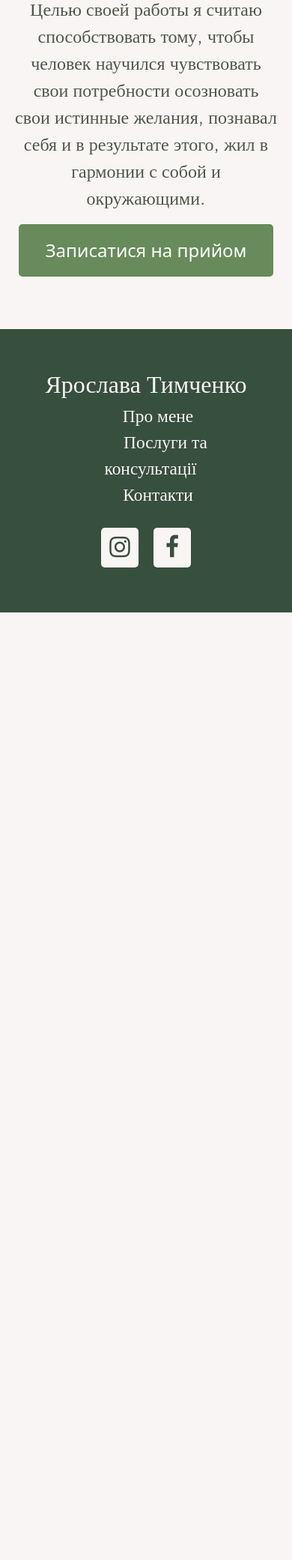
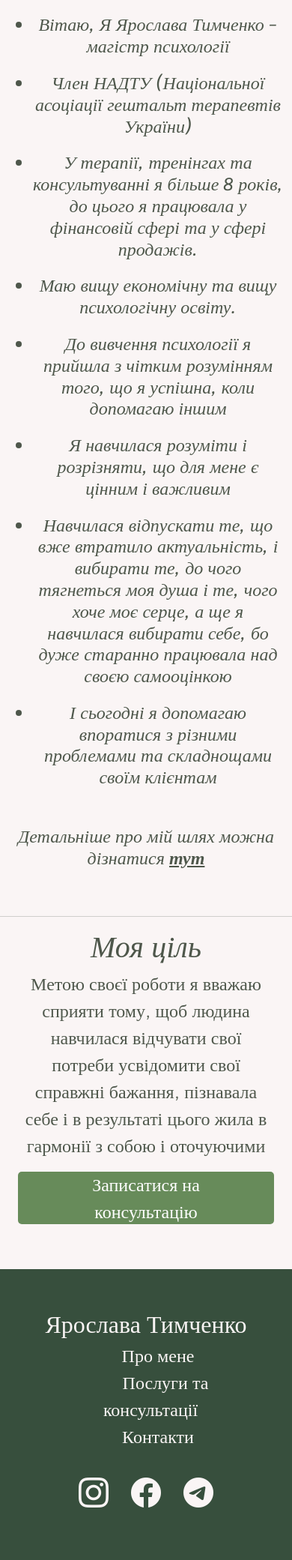
Before and after one commit to DimaPysmennyi/psychiatrist-project, a Django app: page / in a window 390 px wide. Shown: the part 2917-4998 px from the top of the page at 75% size. Before the commit the page ends 3734 px from the top, so only its background shows below. Run offline with Django 4.2, Linux system fonts and the light colour scheme.

Commit message:
project finished

```diff
--- a/clinic/clinicapp/static/clinicapp/css/style.css
+++ b/clinic/clinicapp/static/clinicapp/css/style.css
@@ -247,17 +252,14 @@ nav ul li a{
     display: flex;
     width: 100%;
     justify-content: center;
-    text-align: center;
+    /* text-align: center; */
     font-family: 'Krub';
+    /* margin-bottom: 20px;  */
 
 }
 
-.about-me-div p{
-    font-size: 20px;
-}
-
 .img{
-    height: 300px;
+    height: 800px;
 }
 
 .exp-h3{
@@ -268,11 +270,12 @@ nav ul li a{
 
 .about-me-p{
     text-align: none;
-    font-size: 20px;
+    font-size: 24px;
 }
 
 .about-me-p2{
-    font-size: 32px;
+    font-size: 24px;
+    margin-top: 50px;
     font-style: italic;
 }
 
@@ -358,7 +361,7 @@ nav ul li a{
 
 h2{
     font-family: 'Krub';
-    text-align: center;
+    /* text-align: center; */
 }
 
 .container-row{
@@ -463,16 +470,17 @@ form{
     display: flex;
     flex-direction: column;
     align-items: center;
-    /* justify-content: center; */
+    justify-content: center;
     width: 100%;
     /* height: 500px; */
-    padding:20px;
+    /* padding: 20px; */
 }
 
 .goal-h2{
     font-family: 'Krub';
+    text-align: center;
     font-size: 40px;
-    font-weight: 500;
+    font-style: italic;
 }
 
 .goal-p{
@@ -486,14 +494,12 @@ form{
 }
 
 .goal-button{
-    /* width: 130%; */
     height: 70px;
     padding: 0 35px 0 35px;
     outline: none;
     border: none;
     border-radius: 5px;
-    /* font-family: "Krub"; */
-    /* font-weight: 500; */
+    font-family: "Krub";
     color: white;
     font-size: 24px;
     background-color: #678b5a;
@@ -639,8 +649,14 @@ form{
 }
 
 .about-p{
-    font-size: 18px;
+    text-align: none;
+    font-size: 24px;
+    margin-top: 20px;
     font-family: 'Krub';
+}
+
+.about-p-continued{
+    text-align: center;
 }
 
 .img-about{
@@ -678,33 +694,36 @@ footer .social{
 .footer-nav{
     display: flex;
     justify-content: center;
-    align-items: center;
+    /* align-items: center; */
     list-style: none;
 }
 
-footer .logo{
+.footer-logo{
     display: flex;
     justify-content: center;
-    text-align: center;
+
+    /* font-size: 2em;
+    */
+}
+
+.footer-logo .logo{
     text-decoration: none;
     color: #faf5f5;
-    font-size: 2em;
+    font-size: 32px;
+    text-align: center;
 }
 
 .footer-nav li a{
+    font-family: 'Krub';
     text-decoration: none;
     text-align: center;
     margin: 20px;
+    font-size: 24px;
     color: #faf5f5;
-    font-size: 1.3em;
+    /* font-size: 1.3em; */
     transition: 0.5s;
 }
 
-.footer-nav li{
-    /* display: flex; */
-    /* justify-content: center; */
-    text-align: center;
-}
 
 .footer-nav li a:hover{
     opacity: 0.7;
@@ -713,45 +732,51 @@ footer .logo{
 
 footer .social a{
     text-decoration: none;
-    padding: 10px;
+    /* padding: 10px; */
+    /* padding: 5px 5px 5px 5px; */
     width: 50px;
     margin: 10px;
     text-align: center;
-    background-color: #faf5f5;
+    /* background-color: #faf5f5; */
     border-radius: 5px;
     transition: 0.3s;
 }
 
 footer .social a i{
-    font-size: 2em;
-    color: #374f3d
-}
-
-#inst:hover{
-    background-color: #374f3d;
-    /* color: #faf5f5; */
+    font-size: 40px;
+    color: #faf5f5;
+    transition: all ease 0.3s;
 }
 
 #inst:hover i{
-    color: #faf5f5;
-}
-
-#facebook:hover{
-    background-color: #374f3d;
-    color: #faf5f5;
+    /* background-color: #faf5f5; */
+    /* color: #374f3d; */
+    opacity: 0.7;
 }
 
 #facebook:hover i{
-    color: #faf5f5;
+    opacity: 0.7;
+}
+
+#telegram:hover i{
+    opacity: 0.7;
+}
+
+.services-div{
+    padding-top: 20px;
 }
 
 .img-consult{
-    height: 500px;
+    height: 550px;
+}
+
+.img-button{
+    gap: 10px;
 }
 
 .consult-h2{
     text-align: center;
-    font-style: 40px;
+    font-style: 32px;
     font-family: 'Krub';
     font-style: italic;
 }
@@ -767,22 +792,24 @@ footer .social a i{
     border-right: 1px
 }
 
-ul{
+/* ul{
     font-family: 'Krub';
     font-size: 18px;
+} */
+
+.consult-ul{
+    font-size: 24px;
+    font-family: 'Krub';
 }
 
-.consult-ul{
-    font-size: 20px;
+.consult-theme{
     list-style-image: url("../images/iconmonstr-check-mark-5.svg");
 }
-
-
 
 .consult-p{
     text-align: center;
     font-family: 'Krub';
-    font-size: 18px
+    font-size: 24px
 }
 
 /* .img-couple{
--- a/clinic/clinicapp/static/clinicapp/js/header.js
+++ b/clinic/clinicapp/static/clinicapp/js/header.js
@@ -2,5 +2,5 @@ const checkBtn = document.querySelector(".checkbtn");
 const check =  document.querySelector("#check");
 
 checkBtn.addEventListener("click", (event) => {
-    check.checked = true;
+    check.classList.toggle("checked");
 })
--- a/clinic/clinicapp/static/clinicapp/js/main.js
+++ /dev/null
@@ -1,10 +0,0 @@
-const btnAbout = document.querySelector("#find-about");
-const btnService = document.querySelector("#find-service");
-
-btnAbout.addEventListener("click", () => {
-    window.location.replace("/about");
-});
-
-btnService.addEventListener("click", () => {
-    window.location.replace("/form");
-})
--- a/clinic/clinicapp/templates/clinicapp/base.html
+++ b/clinic/clinicapp/templates/clinicapp/base.html
@@ -11,12 +11,13 @@
     <link href="https://cdn.jsdelivr.net/npm/bootstrap@5.3.3/dist/css/bootstrap.min.css" rel="stylesheet" integrity="sha384-QWTKZyjpPEjISv5WaRU9OFeRpok6YctnYmDr5pNlyT2bRjXh0JMhjY6hW+ALEwIH" crossorigin="anonymous">
     <script defer src="https://cdn.jsdelivr.net/npm/bootstrap@5.3.3/dist/js/bootstrap.bundle.min.js" integrity="sha384-YvpcrYf0tY3lHB60NNkmXc5s9fDVZLESaAA55NDzOxhy9GkcIdslK1eN7N6jIeHz" crossorigin="anonymous"></script>
 
+    <link rel="stylesheet" href="https://cdn.jsdelivr.net/npm/bootstrap-icons@1.11.3/font/bootstrap-icons.min.css">
+
     <link rel="stylesheet" href="https://cdnjs.cloudflare.com/ajax/libs/font-awesome/4.7.0/css/font-awesome.min.css">
 
     <link rel="stylesheet" href="{% static 'clinicapp/css/style.css' %}">
 
     <script defer src="{% static 'clinicapp/js/header.js' %}"></script>
-    <script defer src="{% static 'clinicapp/js/main.js' %}"></script>
     <script defer src="{% static 'clinicapp/js/jquery-3.7.1.min.js' %}"></script>
     <script defer src="{% static 'clinicapp/js/ajax.js' %}"></script>
     <!-- <script defer src="{% static 'clinicapp/js/footer.js' %}"></script> -->
@@ -33,7 +34,7 @@
 
         <!-- <ion-icon class="burger" name="menu-outline"></ion-icon> -->
 
-        <ul>
+        <ul class="nav-ul">
             <li><a class="link" href="{% url 'about' %}">Про мене</a></li>
             <li><a class="link" href="{% url 'services' %}">Послуги та консультації</a></li>
             <li><a class="link" href="{% url 'contacts' %}">Контакти</a></li>
@@ -61,8 +62,9 @@
         </ul>
 
         <div class="social">
-            <a href="https://www.instagram.com/yaroslava_timchenko?igsh=MTNiOXR2cndtejQ3cA==" id="inst"><i class="fa fa-instagram"></i></a>
-            <a href="https://www.facebook.com/Yaroslava.Tymchenko5" id="facebook"><i class="fa fa-facebook"></i></a>
+            <a href="https://www.instagram.com/yaroslava_timchenko?igsh=MTNiOXR2cndtejQ3cA==" id="inst"><i class="bi bi-instagram"></i></a>
+            <a href="https://www.facebook.com/Yaroslava.Tymchenko5" id="facebook"><i class="bi bi-facebook"></i></a>
+            <a href="https://t.me/yaroslava_psiholog" id="telegram"><i class="bi bi-telegram"></i></a>
         </div>
         <!-- <p>Номер телефону: +380981607852</p>
         <p>Телеграм: @yaroslava_psiholog</p>  -->
--- a/clinic/clinicapp/templates/clinicapp/main.html
+++ b/clinic/clinicapp/templates/clinicapp/main.html
@@ -13,15 +13,18 @@
 </head>
 <body>
     {% block content %}
-        <div class="main-div container justify-content-center container-fluid">
-            <div class="row align-items-center mx-auto">
-                <div class="col col-12 col-lg-6">
+        <div class="main-div container container-fluid">
+            <div class="row mx-auto">
+                <div class="col col-12 col-lg-6 d-flex justify-content-space-between">
                     <div class="text-div">
-                        <h1 class="headline">Вітаю, я Ярослава Тимченко.</h1>
-                        <p class="main-p">Магістр психології.</p>
-                        <p class="main-p">Член НАГТУ (Національної асоціації гештальт терапевтів України).</p>
-                        <p class="main-p">Вища економічна та вища психологічна освіта.</p>
-                        <p class="main-p">У терапії, тренінгах та консультуванні я більше 8 років, до цього я працювала у фінансовій сфері та у сфері продажів.</p>
+                        <h1 class="headline">Вітаю, я Ярослава Тимченко</h1>
+                        <ul>
+                            <li class="main-p">Магістр психології</li>
+                            <li class="main-p">Член НАГТУ (Національної асоціації гештальт терапевтів України)</li>
+                            <li class="main-p">Вища економічна та вища психологічна освіта</li>
+                            <li class="main-p">У терапії, тренінгах та консультуванні я більше 8 років, до цього я працювала у фінансовій сфері та у сфері продажів</li>
+                        </ul>
+
 
                         <div class="buttons">
                             <button type="button" class="find-service" id="find-service">Підібрати сеанс</button>
@@ -30,7 +33,7 @@
                     </div>
                 </div>
                 <div class="col col-12 col-lg-6 text-center img-col">
-                    <img class = "img-main img-fluid" src="{% static 'clinicapp/images/IMG_8420.JPG' %}">
+                    <img class = "img-main img-fluid img-thumbnail" src="{% static 'clinicapp/images/IMG_8420.JPG' %}">
                 </div>
 
 
@@ -50,6 +53,12 @@
                 </div>
                 <div class="col">
                     <div class="consultations text-center">
+                        <p class="number">> 300+</p>
+                        <p class="number-p">клієнтів</p>
+                    </div>
+                </div>
+                <div class="col">
+                    <div class="consultations text-center">
                         <p class="number">> 3000+</p>
                         <p class="number-p">особистих консультацій</p>
                     </div>
@@ -59,30 +68,38 @@
         </div>
         <hr>
         <div class="about-me-div container">
+            <h2 class="exp-h2">Про мене</p>
             <div class="row">
                 <div class="col col-12 col-lg-6">
-                    <p class="about-me-p">Про мене</p>
-                    <h3 class="exp-h3">Мені 43 роки, я мама 14-річного сина.</h3>
-                    <img class="img" src="{% static 'clinicapp/images/IMG_6346.JPG' %}" alt="">
+                    <img class="img img-thumbnail" src="{% static 'clinicapp/images/IMG_6346.JPG' %}" alt="">
                 </div>
                 <div class="col about-text">
-                    <p>Вітаю, Я Ярослава Тимченко - магістр психології. Член НАДТУ (Національної асоціації гештальт терапевтів України).</p>
-                    <p>У терапії, тренінгах та консультуванні я більше 8 років, до цього я працювала у фінансовій сфері та у сфері продажів. <br>Маю вищу економічну та вищу психологічну освіту.  <br>До вивчення психології я прийшла з чітким розумінням того, що я успішна, коли допомагаю іншим. <br>Я навчилася розуміти і розрізняти, що для мене є цінним і важливим. <br>Навчилася відпускати те, що вже втратило актуальність, і вибирати те, до чого тягнеться моя душа і те, чого хоче моє серце, а ще я навчилася вибирати себе, бо дуже старанно працювала над своєю самооцінкою. <br>І сьогодні я допомагаю впоратися з різними проблемами та складнощами своїм клієнтам.</p>
+                    <ul>
+                        <li class="about-p">Вітаю, Я Ярослава Тимченко - магістр психології</li>
+                        <li class="about-p">Член НАДТУ (Національної асоціації гештальт терапевтів України)</li>
+                        <li class="about-p">У терапії, тренінгах та консультуванні я більше 8 років, до цього я працювала у фінансовій сфері та у сфері продажів.
+                        <li class="about-p">Маю вищу економічну та вищу психологічну освіту. </li>
+                        <li class="about-p">До вивчення психології я прийшла з чітким розумінням того, що я успішна, коли допомагаю іншим</li>
+                        <li class="about-p">Я навчилася розуміти і розрізняти, що для мене є цінним і важливим</li>
+                        <li class="about-p">Навчилася відпускати те, що вже втратило актуальність, і вибирати те, до чого тягнеться моя душа і те, чого хоче моє серце, а ще я навчилася вибирати себе, бо дуже старанно працювала над своєю самооцінкою</li>
+                        <li class="about-p">І сьогодні я допомагаю впоратися з різними проблемами та складнощами своїм клієнтам</li>
+                    </ul>
+                    <p class="about-me-p2">Детальніше про мій шлях можна дізнатися <a href="{% url 'about' %}"><b>тут</b></a></p>
                 </div>
-                <p class="about-me-p2">Детальніше про мій шлях можна дізнатися <a href="{% url 'about' %}">тут</a></p>
-                <hr>
             </div>
         </div>
+        <hr>
 
 
 
-        <div class="goal-div">
-            <h2 class="goal-h2">Моя ціль</h2>
-            <p class="goal-p">Целью своей работы я считаю способствовать тому, чтобы человек научился чувствовать свои потребности осозновать свои истинные желания, познавал себя и в результате этого, жил в гармонии с собой и окружающими.</p>
-            <a href="{% url 'form' %}">
-                <button type="button" class="goal-button">Записатися на прийом</button>
-            </a>
-
+        <div class="goal-div container">
+            <div class="row mx-auto">
+                <h2 class="goal-h2">Моя ціль</h2>
+                <p class="goal-p">Метою своєї роботи я вважаю сприяти тому, щоб людина навчилася відчувати свої потреби усвідомити свої справжні бажання, пізнавала себе і в результаті цього жила в гармонії з собою і оточуючими</p>
+                <a href="{% url 'form' %}">
+                    <button type="button" class="goal-button">Записатися на консультацію</button>
+                </a>
+            </div>
         </div>
     {% endblock %}
 </body>
--- a/clinic/clinicapp/views.py
+++ b/clinic/clinicapp/views.py
@@ -1,53 +1,99 @@
 from django.shortcuts import render, redirect
-from django.http import JsonResponse
-from django.core.mail import EmailMessage
-# from asyncio import create_task
-from .forms import UserForm
-from .models import User
-from clinic.settings import DEFAULT_FROM_EMAIL, EMAIL_HOST_USER
+from validate_email import validate_email
+from phone_number_validator.validator import PhoneNumberValidator
 
 
-# Create your views here.
+def validate_email_address(value):
+    email = validate_email(value, verify=True)
+    if email == False:
+        return False
 
-# asyncio.set_event_loop_policy(asyncio.WindowsSelectorEventLoopPolicy())
+def validate_phone_number(value):
+    validator = PhoneNumberValidator(api_key='num_live_ROMrNcOIBkh4nuVGQCy5i5qqsBNbXZGTdcdKLrw4')
+    if not validator.validate(value):
+        return False
 
+
+
+#Імпорт класу JsonResponse
+from django.http import JsonResponse
+
+#Імпорт класу EmailMessage для створення повідомлення на email
+from django.core.mail import EmailMessage
+
+# Імпорт форми UserForm
+from .forms import UserForm
+
+# Імпорт моделі User
+from .models import User
+
+# Імпорт константи DEFAULT_FROM_EMAIL, в якій міститься адреса відправника email
+from clinic.settings import DEFAULT_FROM_EMAIL
+
+
+# Функція відображення файлу main.html
 def main_view(request):
     return render(request, 'clinicapp/main.html')
 
+# Функція відображення файлу contacts.html
 def contacts_view(request):
     return render(request, 'clinicapp/contacts.html')
 
+# Функція відображення файлу form.html
 def form_view(request):
+    # Отримуємо форму з forms.py
     form = UserForm()
-    # print(form)
-    form = UserForm()
-    # print(form)
     return render(request, 'clinicapp/form.html', context={'form': form})
 
+# Функція відображення файлу services.html
 def services_view(request):
     return render(request, 'clinicapp/services.html')
 
+
+# Функція відображення файлу about.html
 def about_view(request):
     return render(request, 'clinicapp/about.html')
 
+
+# Функція для приймання запиту після відправки форми
 def handle_form_request(request):
     if request.method == "POST":
+        # Отримуємо дані користувача із форми
         form = UserForm(request.POST)
+        # Якщо форма правильно заповнена:
         if form.is_valid():
+            # Заносимо дані користувача у модель User
+            form = UserForm(request.POST, instance=user)
+
+            if validate_email_address(form.data["email"]) == False:
+                return JsonResponse({"message": "Не дійсний e-mail!"})
+
+            if validate_email_address(form.data["phone"]) == False:
+                return JsonResponse({"message": "Не дійсний номер телефону!"})
+
             user = User.objects.create(**form.cleaned_data)
-            form = UserForm(request.POST, instance=user)
+
+            # Зберігаємо форму
             form.save()
+
+            # Створюємо змінну із текстом для відправки повідомлення на пошту
             text = f"Новий запис! \n{request.POST.get('name')} {request.POST.get('surname')} \n{request.POST.get('phone')} \n{request.POST.get('email')} \nКоментар: {request.POST.get('comment')}"
 
+            # Об'єкт класу повідомлення
             message = EmailMessage(
-                subject = "Новий запис!",
-                body = f"Новий запис!\n{text}",
-                from_email = DEFAULT_FROM_EMAIL,
-                to = ["communityservine@gmail.com"]
+                subject = "Новий запис!", # тема
+                body = text, # текст повідомлення
+                from_email = DEFAULT_FROM_EMAIL, # відправник
+                to = ["communityservine@gmail.com"] # кому
             )
+
+            # Відправка повідомлення
             message.send()
 
+            # Повертається Json-відповідь до клієнта
             return JsonResponse({"message": "Форму було надіслано!"})
 
+        # Якщо форма неправильна:
         else:
+            # Повертається Json-відповідь до клієнта із помилкою
             return JsonResponse({"message": "Неправильно заповнені поля!", "status": 403})
```
Also changed, not shown: other parts of clinic/clinicapp/static/clinicapp/css/style.css (+34 -25 lines), clinic/clinicapp/forms.py (+2 -34 lines), clinic/clinicapp/templates/clinicapp/about.html (+10 -5 lines), clinic/clinicapp/templates/clinicapp/contacts.html (+21 -14 lines), clinic/clinicapp/templates/clinicapp/services.html (+24 -18 lines).
